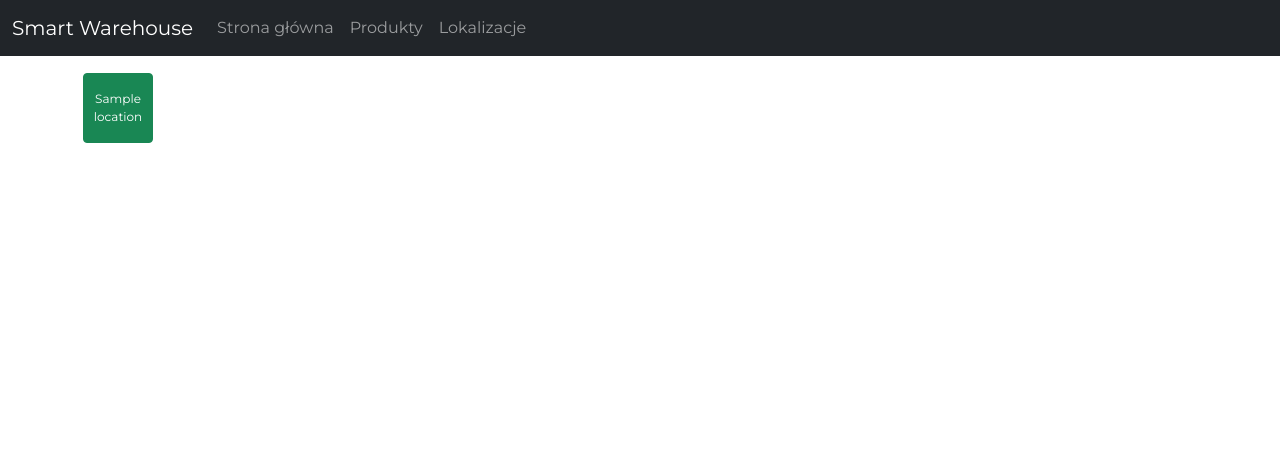
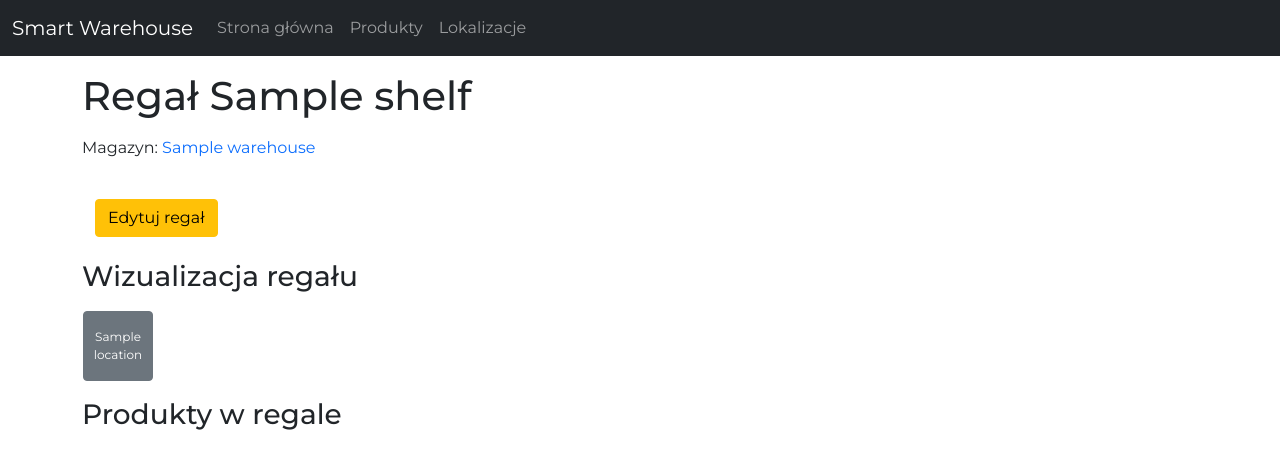
Before and after one commit to piotr-pawelczak/smart_warehouse, a Django app: page /shelf/1 in a window 1280 px wide. Shown: the top 469 px of the page. Run offline with Django 3.2, Linux system fonts and the light colour scheme; tables that the repository leaves empty hold one stand-in row (values such as "Sample post"); some libraries are stand-ins or nearby versions.

Commit message:
Generate locations after edit shelf

```diff
--- a/warehouse/forms.py
+++ b/warehouse/forms.py
@@ -1,7 +1,5 @@
 from django import forms
 from warehouse.models import Warehouse, Shelf
-from crispy_forms.helper import FormHelper
-from crispy_forms.layout import Layout, Row, Column, Submit
 
 
 class WarehouseForm(forms.ModelForm):
--- a/warehouse/models.py
+++ b/warehouse/models.py
@@ -32,10 +32,20 @@ class Warehouse(models.Model):
         Funkcja zwracająca adres url magazynu potrzebny do widoku warehouse_detail
         :return: Adres url magazynu
         """
-        return reverse('warehouse:warehouse_detail', args=[self.id])
+        return reverse('warehouse:warehouse_detail', args=[self.pk])
 
 
 class Shelf(models.Model):
+    """
+    Model reprezentujący regał. Pola modelu oznaczają:
+    *warehouse: magazyn, do którego należy regał
+    *shelf_number: numer regału
+    *name: nazwa regału, generowana automatycznie jako symbol_magazynu-numer_regalu
+    *columns: liczba kolumn
+    *levels: liczba poziomów
+
+    shelf.locations.all() zwraca wszystkie lokalizacje powiązane z regałem
+    """
     warehouse = models.ForeignKey(Warehouse, related_name='shelves', on_delete=models.CASCADE)
     shelf_number = models.PositiveIntegerField(default=1, validators=[MinValueValidator(1)])
     name = models.CharField(unique=True, max_length=50)
@@ -47,6 +57,9 @@ class Shelf(models.Model):
 
     class Meta:
         verbose_name_plural = "Shelves"
+
+    def get_absolute_url(self):
+        return reverse('warehouse:shelf_detail', args=[self.pk])
 
 
 class Location(models.Model):
--- a/warehouse/static/css/base.css
+++ b/warehouse/static/css/base.css
@@ -37,3 +37,7 @@ body {
     padding: 0px;
     font-size:12px;
 }
+
+.warehouse_link {
+    text-decoration: none;
+}
--- a/warehouse/templates/warehouse/base.html
+++ b/warehouse/templates/warehouse/base.html
@@ -43,7 +43,7 @@
     </nav>
 
     {% if messages %}
-        <ul class="messages list-unstyled position-fixed col-12">
+        <ul class="messages list-unstyled position-fixed col-12" id="msg">
             {% for message in messages %}
                 <li class="message">
                     <div class="alert {{ message.tags }} alert-dismissible fade show" role="alert">
--- a/warehouse/templates/warehouse/shelf_detail.html
+++ b/warehouse/templates/warehouse/shelf_detail.html
@@ -1,16 +1,55 @@
 {% extends "warehouse/base.html" %}
 {% load static %}
+{% load crispy_forms_filters %}
 
 {% block title %} Regał {{ shelf.name }} {% endblock %}
 
 {% block content %}
+    <h1 class="mt-2">Regał {{ shelf.name }}</h1>
+    <p class="mt-3">Magazyn: <a href="{{ shelf.warehouse.get_absolute_url }}" class="warehouse_link">{{ shelf.warehouse }}</a></p>
+
+     <!-- Edycja regału -->
+     <div class="btn">
+         <!-- Przycisk edycji regału -->
+         <button type="button" class="btn btn-warning mt-3 input-block-level col-12" data-bs-toggle="modal" data-bs-target="#editModal">
+             Edytuj regał
+         </button>
+
+         <!-- Modal edycji magazynu -->
+         <div class="modal fade edit-modal" id="editModal" tabindex="-1" aria-labelledby="editModalLabel" aria-hidden="true">
+           <div class="modal-dialog">
+             <div class="modal-content">
+               <div class="modal-header">
+                 <h5 class="modal-title" id="editModalLabel">Edytuj regał</h5>
+                 <button type="button" class="btn-close" data-bs-dismiss="modal" aria-label="Close"></button>
+               </div>
+               <div class="modal-body">
+                   <form action="" method="post" class="crispy-form-margin">
+                       {% csrf_token %}
+                       <p></p>
+                       <p class="mt-1">{{ edit_form.shelf_number|as_crispy_field}}</p>
+                       <p class="mt-1">{{ edit_form.columns|as_crispy_field}}</p>
+                       <p class="mt-1">{{ edit_form.levels|as_crispy_field}}</p>
+                       <div class="my-auto mx-auto row">
+                           <input type="submit" value="Edytuj" class="btn btn-success mx-auto col-5">
+                           <button type="button" class="btn btn-danger mx-auto col-5 offset-2" data-bs-dismiss="modal">Anuluj</button>
+                       </div>
+                   </form>
+               </div>
+
+             </div>
+           </div>
+         </div>
+     </div>
+
+    <h3 class="my-3">Wizualizacja regału</h3>
     <div class="table-responsive">
         <table>
         {% for row in locations_table %}
             <tr>
             {% for cell in row %}
                 <td>
-                    <button type="button" class="btn btn-success btn-square-md">
+                    <button type="button" class="btn btn-secondary btn-square-md">
                         {{ cell }}
                     </button>
                 </td>
@@ -19,4 +58,6 @@
         {% endfor %}
         </table>
     </div>
+
+    <h3 class="my-3">Produkty w regale</h3>
 {% endblock %}
--- a/warehouse/templates/warehouse/warehouse_detail.html
+++ b/warehouse/templates/warehouse/warehouse_detail.html
@@ -129,7 +129,7 @@
                               <!-- Przyciski -->
                               <div class="row">
                                   <div class="col-6">
-                                      <a href="{% url "warehouse:shelf_detail" shelf.id %}">
+                                      <a href="{{ shelf.get_absolute_url }}">
                                           <button class="btn btn-success col-12">Szczegóły</button>
                                       </a>
                                   </div>
--- a/warehouse/views.py
+++ b/warehouse/views.py
@@ -3,19 +3,20 @@ from .models import Warehouse, Location, Shelf
 from django.shortcuts import get_object_or_404
 from .forms import WarehouseForm, ShelfForm
 from django.contrib import messages
-import numpy as np
+from django.views.decorators.cache import cache_control
+from django.utils.translation import activate
 
 
 def home_view(request):
     return render(request, 'warehouse/base.html')
 
 
+@cache_control(no_cache=True)
 def warehouse_list(request):
     """
     Widok do obsługi listy wszystkich magazynów
     Wyświetla listę magazynów oraz zawiera formularz do utworzenia nowego magazynu
     """
-
     warehouses = Warehouse.objects.all()
 
     # Obsługa formularza do utworzenia magazynu
@@ -23,7 +24,8 @@ def warehouse_list(request):
         form = WarehouseForm(request.POST)
         if form.is_valid():
             form.save()
-            form = WarehouseForm()
+            messages.success(request, 'Pomyślnie dodano nowy magazyn!')
+            return redirect('/warehouses/')
     else:
         form = WarehouseForm()
 
@@ -77,7 +79,7 @@ def warehouse_detail(request, pk):
             for lev in range(rows):
                 for col in range(cols):
                     location_name = f'{shelf.name}-{col+1}-{lev+1}'
-                    Location.objects.create(name=location_name, parent_shelf=shelf, level_index=lev, column_index=col)
+                    Location.objects.create(name=location_name, parent_shelf=shelf, level_index=lev+1, column_index=col+1)
 
     else:
         form = ShelfForm(initial={'shelf_number': default_number})
@@ -92,6 +94,7 @@ def warehouse_delete(request, pk):
     warehouse = get_object_or_404(Warehouse, id=pk)
     if request.method == 'POST':
         warehouse.delete()
+        messages.warning(request, 'Magazyn został usunięty')
     return redirect('/warehouses/')
 
 
@@ -106,7 +109,45 @@ def shelf_detail(request, pk):
     locations_table = list(map(list, zip(*table_2d)))
     locations_table.reverse()
 
-    context = {'shelf': shelf, 'locations': locations, 'locations_table': locations_table}
+    # Formularz do edycji regału
+    edit_form = ShelfForm(instance=shelf)
+    if request.method == 'POST':
+        edit_form = ShelfForm(request.POST, instance=shelf)
+        if edit_form.is_valid():
+            columns = edit_form.cleaned_data['columns']
+            levels = edit_form.cleaned_data['levels']
+
+            new_shelf = edit_form.save(commit=False)
+            shelf_name = f'{new_shelf.warehouse.symbol}-{new_shelf.shelf_number}'
+
+            # Obsługa tej samej nazwy
+            if Shelf.objects.filter(name=shelf_name) and shelf_name != new_shelf.name:
+                messages.error(request, 'Istnieje już regał o podanym numerze')
+                return redirect(shelf.get_absolute_url())
+            else:
+                new_shelf.name = shelf_name
+                new_shelf.save()
+
+            # Regeneracja lokalizacji
+            for lev in range(levels):
+                for col in range(columns):
+                    location_name = f'{shelf.name}-{col + 1}-{lev + 1}'
+                    # Jeżeli lokalizacja jest nowa
+                    if not Location.objects.filter(name=location_name):
+                        Location.objects.create(name=location_name, parent_shelf=shelf, level_index=lev+1, column_index=col+1)
+
+            for elem in Location.objects.filter(column_index__gt=columns):
+                elem.delete()
+            for elem in Location.objects.filter(level_index__gt=levels):
+                elem.delete()
+            return redirect(shelf.get_absolute_url())
+
+        else:
+            messages.error(request, 'Nie udało się zaktualizować regału')
+
+
+
+    context = {'shelf': shelf, 'locations': locations, 'locations_table': locations_table, 'edit_form': edit_form}
     return render(request, 'warehouse/shelf_detail.html', context)
 
 
```
Also changed, not shown: warehouse/migrations/0001_initial.py, warehouse/migrations/0002_auto_20211018_2014.py (deleted), warehouse/migrations/0003_shelf_shelf_number.py (deleted), warehouse/migrations/0004_auto_20211019_1542.py (deleted).
